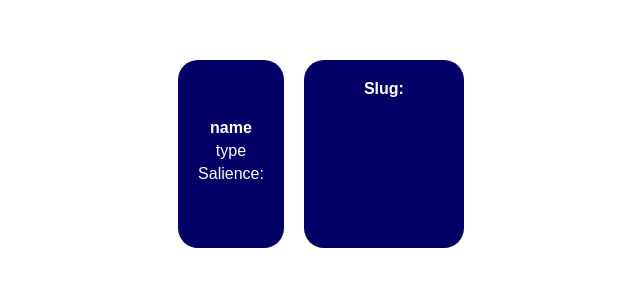
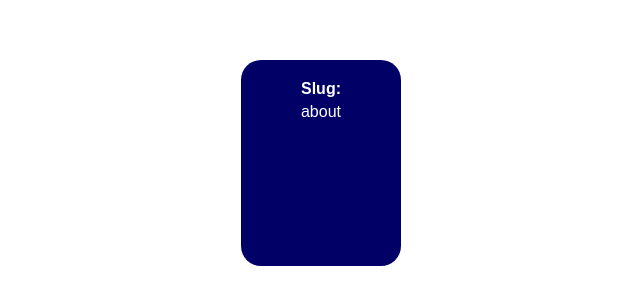
Before and after one commit to carbondigitalus/flowster-visual-sitemap, a Next.js app: page / in a window 1280 px wide. Shown: the part 102-406 px from the top of the page, without its empty margins (319-959 px from the left). Built offline with nearby package versions, Linux system fonts and the light colour scheme.

Commit message:
convert card to component

```diff
--- a/src/pages/index.tsx
+++ b/src/pages/index.tsx
@@ -33,12 +33,7 @@ export default class Home extends React.Component<PageProps, PageState> {
           </div>
           <div className='form-wrapper'></div>
           <div className='grid'>
-            <div className={`card type-`}>
-              <h3>name</h3>
-              <p>type</p>
-              <p>Salience:</p>
-            </div>
-            <Icon />
+            <Icon type='about' />
           </div>
         </main>
       </>
```
